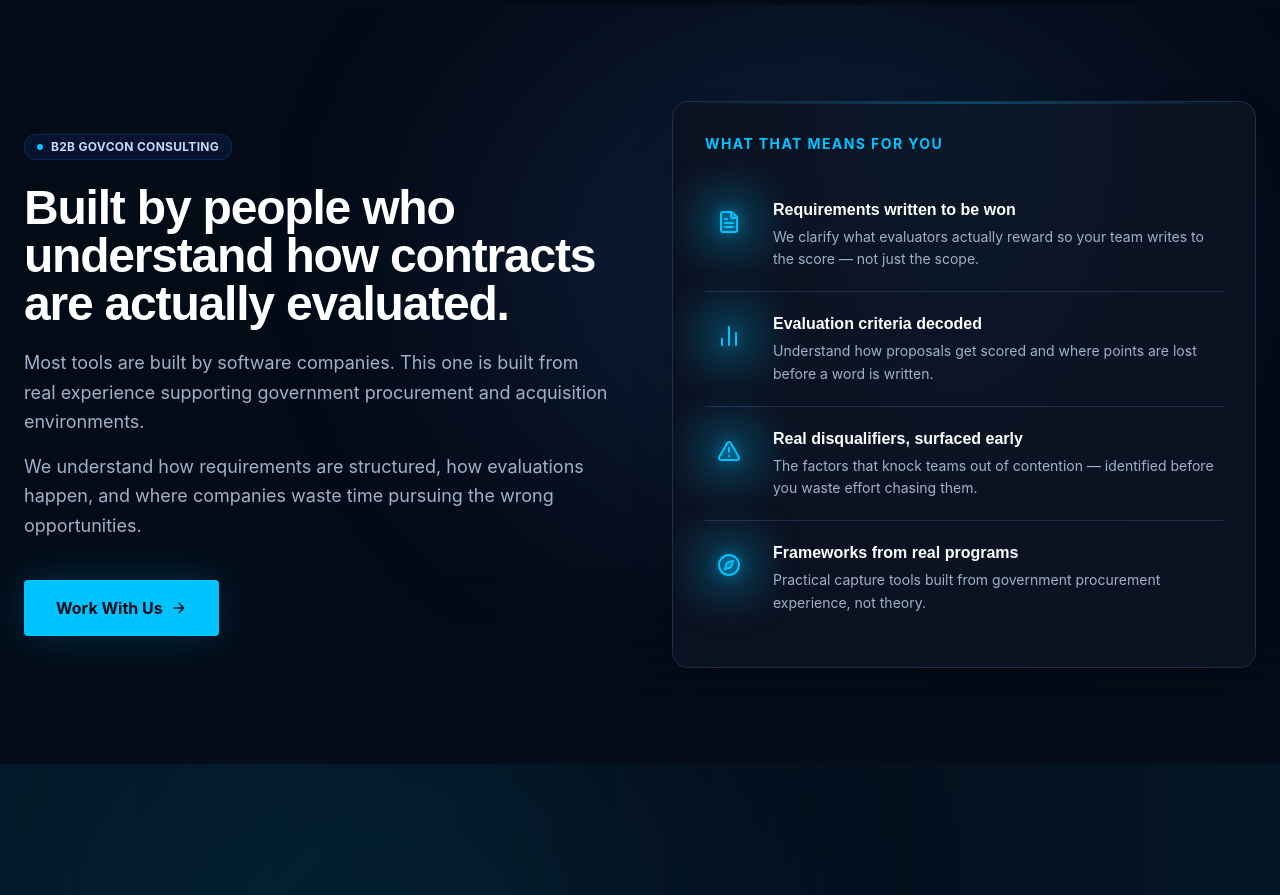
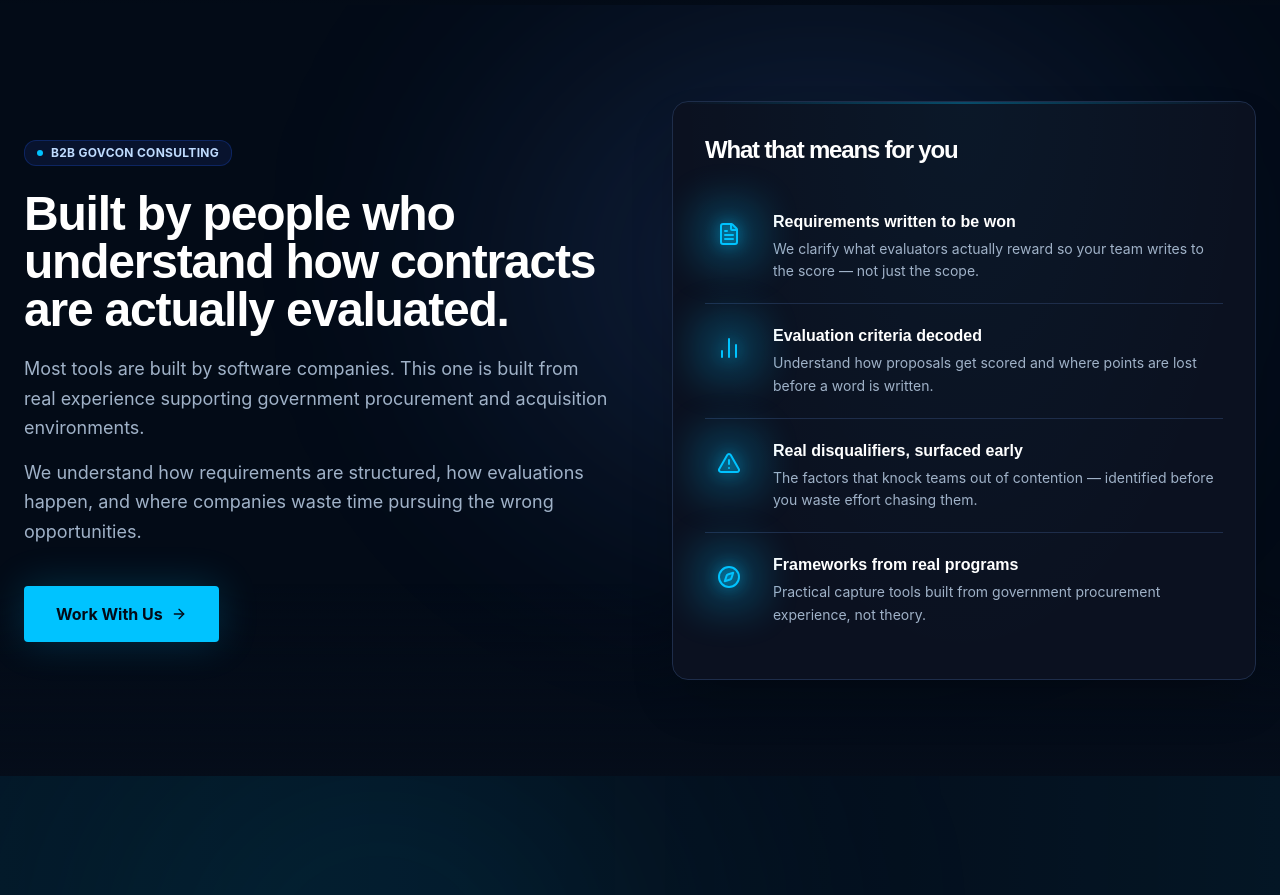
Before and after one commit to honestecho/website, a React (Vite) app: page / in a window 1280 px wide. Shown: the part 960-1855 px from the top of the page. Built offline with nearby package versions, Linux system fonts and the light colour scheme; no server answers.

Commit message:
fix: consulting card title — text-2xl font-black matching navbar scale
Co-Authored-By: Claude Sonnet 4.6 <noreply@anthropic.com>

```diff
--- a/src/pages/Home.tsx
+++ b/src/pages/Home.tsx
@@ -152,7 +152,7 @@ export default function Home() {
                 <div className="absolute top-0 left-0 w-full h-[2px] bg-gradient-to-r from-transparent via-[#00c3ff]/30 to-transparent"></div>
                 <div className="absolute inset-0 bg-[radial-gradient(ellipse_at_50%_0%,rgba(0,195,255,0.04)_0%,transparent_70%)] pointer-events-none"></div>
 
-                <p className="text-sm font-bold text-[#00c3ff] uppercase tracking-widest mb-6 relative z-10">What that means for you</p>
+                <h3 className="font-headline font-black text-2xl tracking-tighter text-white mb-6 relative z-10">What that means for you</h3>
 
                 <div className="relative z-10">
                   {([
```
